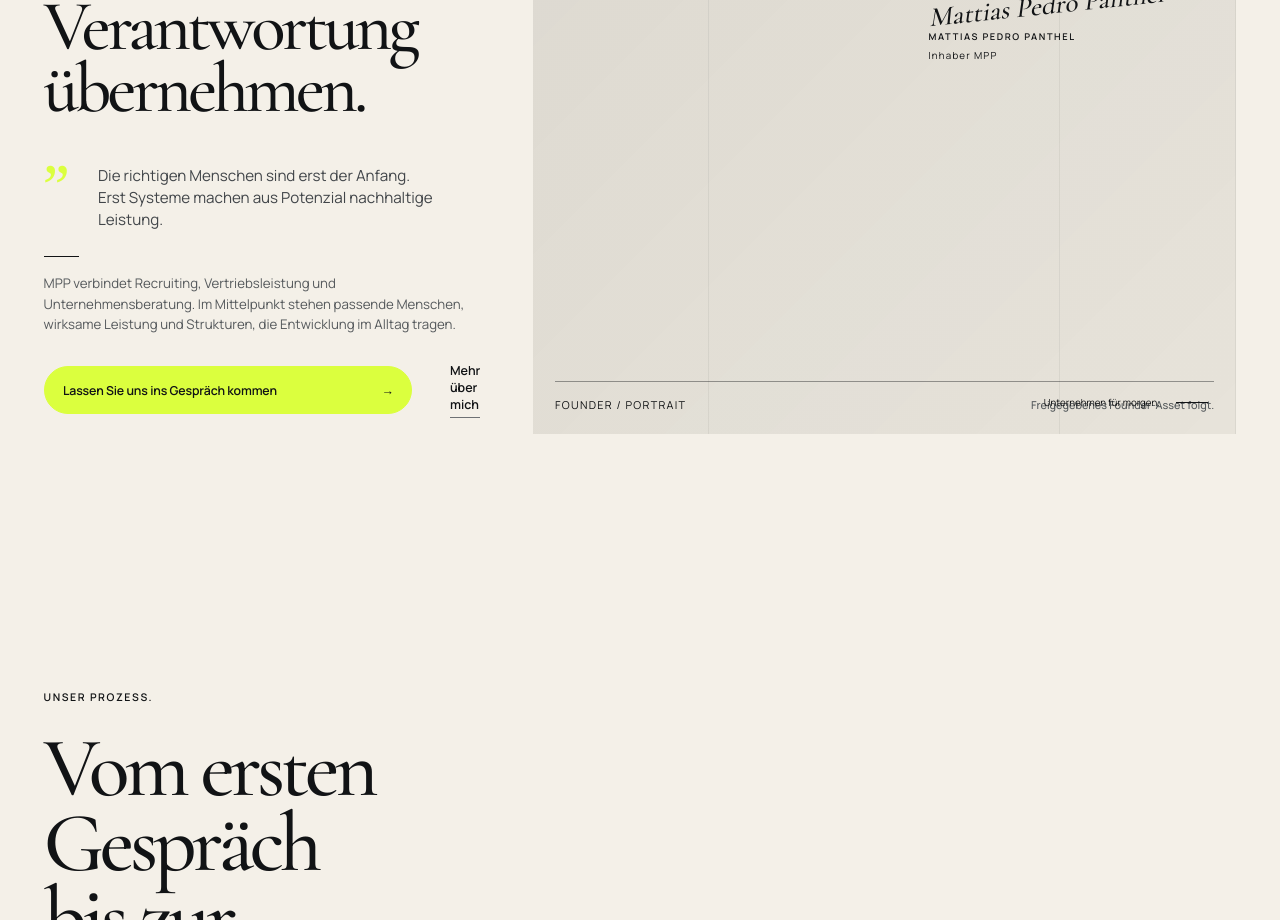
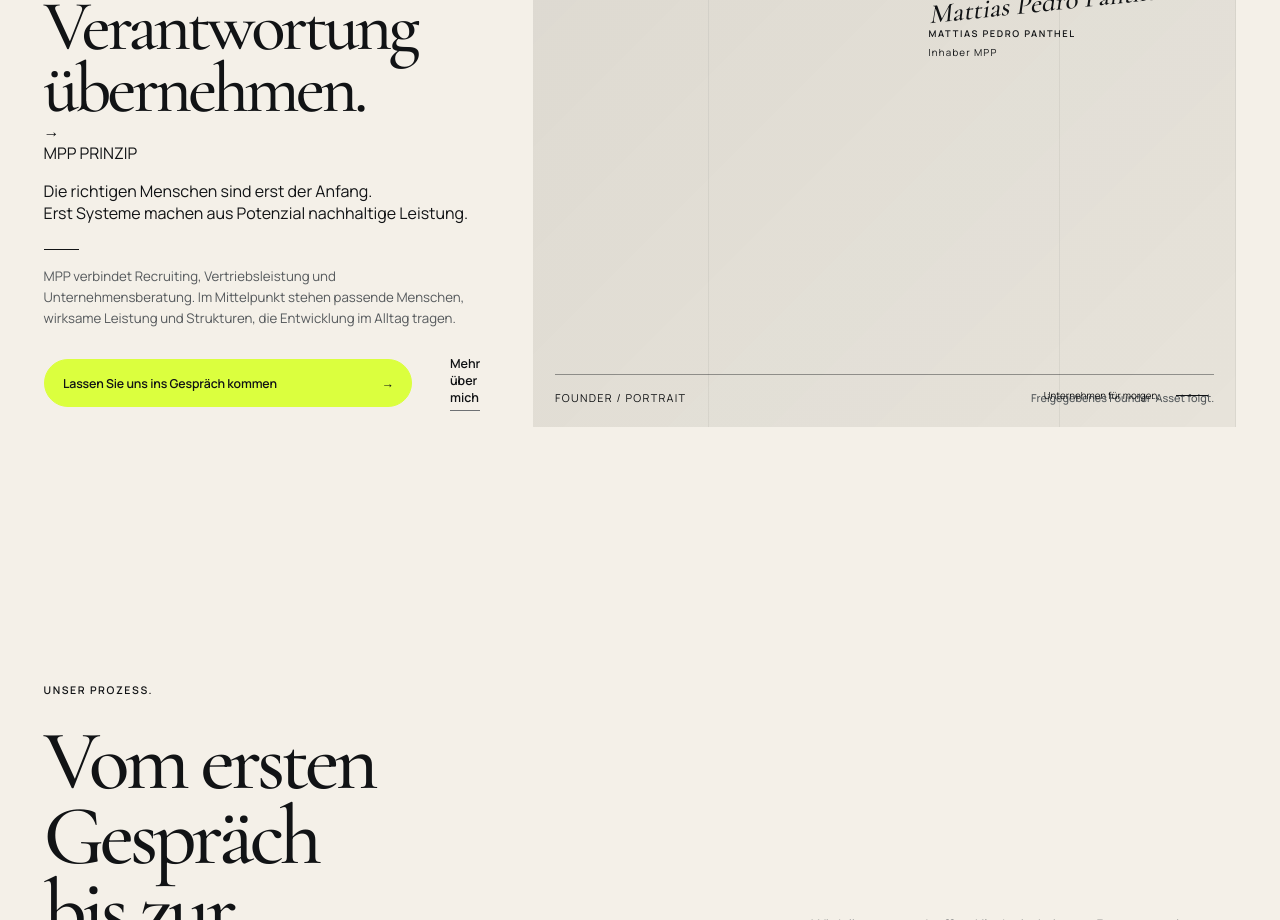
Before and after one commit to ravoeee-droid/MPP-Repo, a Next.js app: page / in a window 1280 px wide. Shown: the part 6420-7340 px from the top of the page. Built offline with nearby package versions, Linux system fonts and the light colour scheme.

Commit message:
Remove unverified founder quote attribution

```diff
--- a/components/mpp/founder.tsx
+++ b/components/mpp/founder.tsx
@@ -17,14 +17,17 @@ export function Founder() {
             übernehmen.
           </h2>
 
-          <blockquote>
-            <i aria-hidden="true">”</i>
-            <p>
-              Die richtigen Menschen sind erst der Anfang.
-              <br />
-              Erst Systeme machen aus Potenzial nachhaltige Leistung.
-            </p>
-          </blockquote>
+          <div className="founder-golden__principle">
+            <i aria-hidden="true">→</i>
+            <div>
+              <span>MPP PRINZIP</span>
+              <p>
+                Die richtigen Menschen sind erst der Anfang.
+                <br />
+                Erst Systeme machen aus Potenzial nachhaltige Leistung.
+              </p>
+            </div>
+          </div>
 
           <div className="founder-golden__rule" />
 
```
